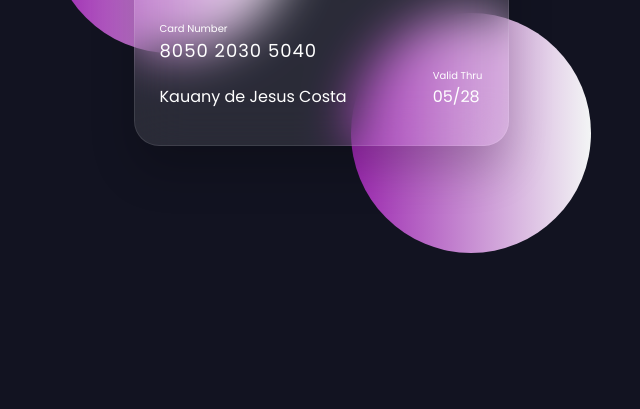
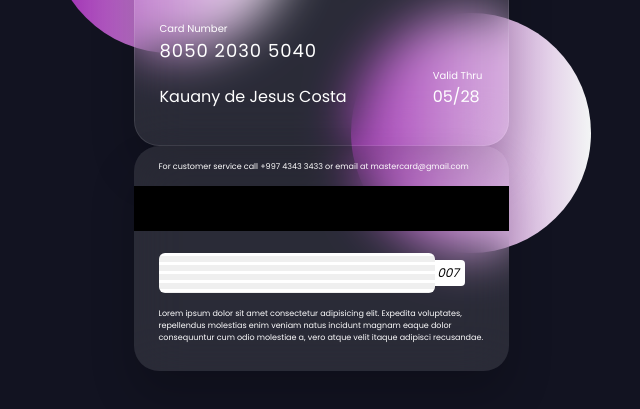
Before and after one commit to kajcosta/flippingCard, a plain HTML site: page index.html in a window 1280 px wide. Shown: the part 367-776 px from the top of the page, without its empty margins (319-959 px from the left). Drawn offline with Linux system fonts and the light colour scheme.

Commit message:
verso do cartão

```diff
--- a/index.html
+++ b/index.html
@@ -31,6 +31,15 @@
                     </div>
                 </div>
             </div>
+            <div class="card backFace">
+                <h6>
+                    For customer service call +997
+                    4343 3433 or email at mastercard@gmail.com
+                </h6>
+                <span class="magneticStrip"> </span>
+                    <div class="singture"><i>007</i></div>
+               <h5>Lorem ipsum dolor sit amet consectetur adipisicing elit. Expedita voluptates, repellendus molestias enim veniam natus incidunt magnam eaque dolor consequuntur cum odio molestiae a, vero atque velit itaque adipisci recusandae.</h5>
+            </div>
         </div>
     </section>
 </body>
--- a/style.css
+++ b/style.css
@@ -88,3 +88,41 @@ h5.number{
 h5.name{
     margin-top: 20px;
 }
+.card.backFace{
+    border: none;
+    padding: 15px 25px 25px 25px;
+}
+.card.backFace h6{
+    font-size: 8px;
+}
+.card.backFace .magneticStrip{
+    position: absolute;
+    top:40px;
+    left: 0;
+    height: 45px;
+    width:100%;
+    background: #000;
+}
+.card.backFace .singture{
+    display: flex;
+    justify-content: flex-end;
+    align-items: center;
+    margin-top: 80px;
+    height: 40px;
+    width: 85%;
+    border-radius: 6px;
+    background: repeating-linear-gradient(#fff, #fff 3px, #efefef 0px, #efefef 9px );
+}
+.singture i{
+    color: #000;
+    font-size: 12px;
+    padding: 4px 6px;
+    border-radius: 4px;
+    background-color: #fff;
+    margin-right: -30px;
+    z-index: -1;
+}
+.card.backFace h5{
+    font-size: 8px;
+    margin-top: 15px;
+}
```
